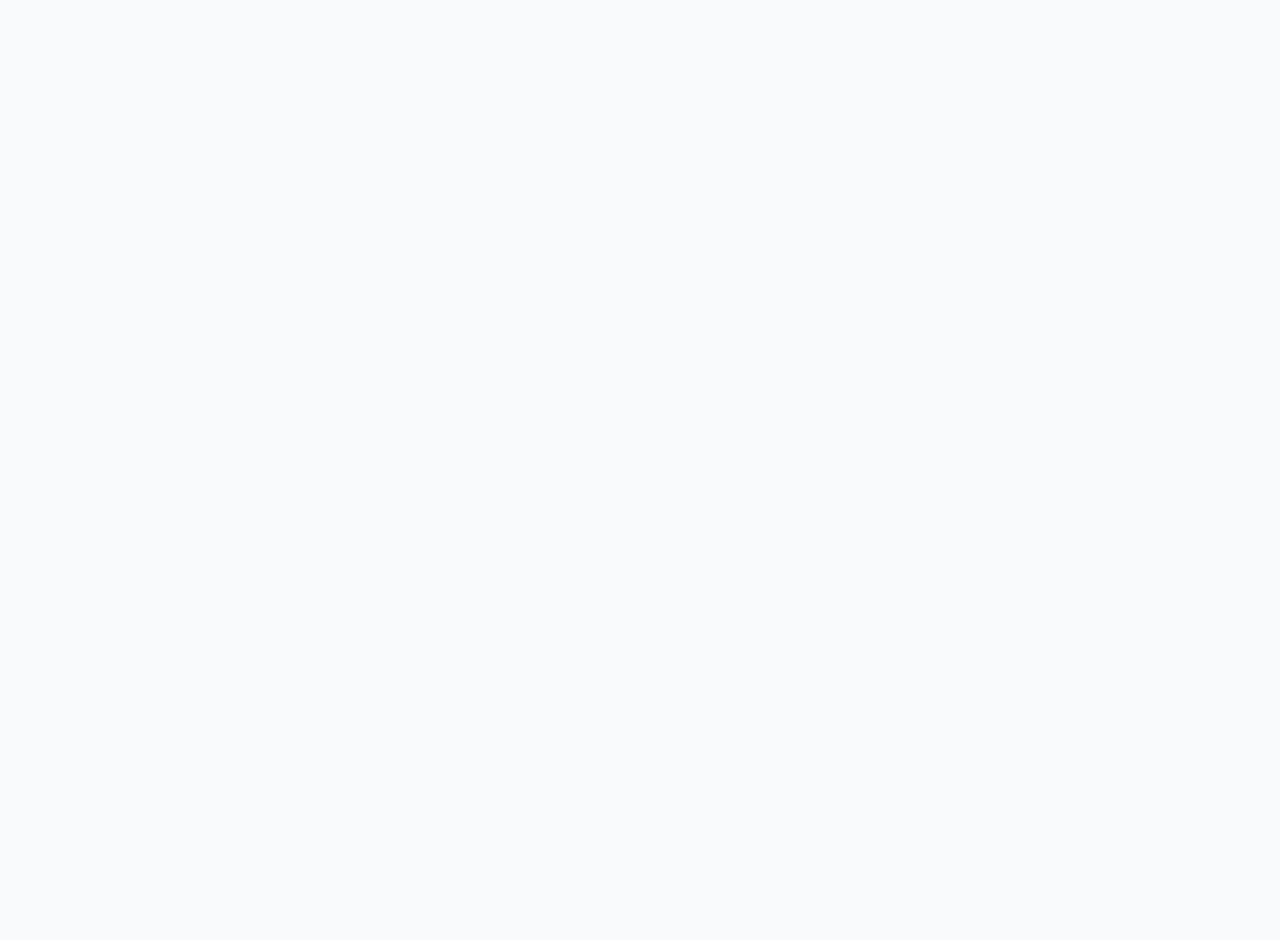
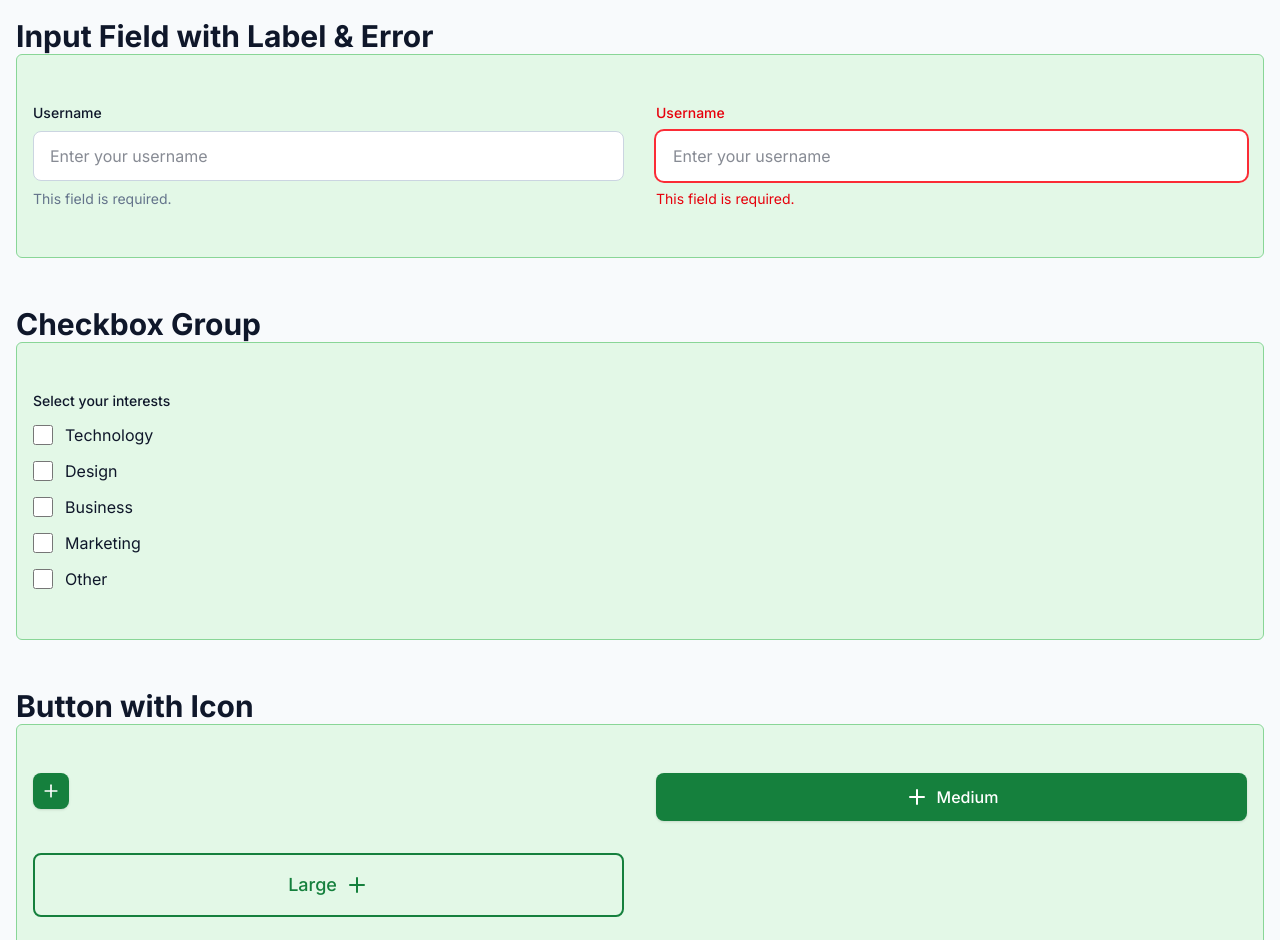
Before and after one commit to HassanTAli/User-Management-System, a Next.js app: page /showcase in a window 1280 px wide. Shown: the part 1860-2800 px from the top of the page. Before the commit the page ends 1798 px from the top, so only its background shows below. Built offline with nearby package versions, Linux system fonts and the light colour scheme.

Commit message:
Refactor button and input components: Simplified button variants and sizes, added support for icon-only buttons, and enhanced text input with error state styling. Updated showcase page to include new components.

```diff
--- a/app/globals.css
+++ b/app/globals.css
@@ -232,11 +232,6 @@ body {
   outline: none;
 }
 
-*:focus-visible {
-  outline: 2px solid var(--color-primary-600);
-  outline-offset: 2px;
-}
-
 /* ============================================
    SCROLLBAR STYLES
    ============================================ */
--- a/app/showcase/page.tsx
+++ b/app/showcase/page.tsx
@@ -1,5 +1,8 @@
+import ButtonWithIconShowcase from "@/components/showcase/button-icon-showcase";
 import ButtonShowcase from "@/components/showcase/button-showcase";
+import CheckboxGroupExample from "@/components/showcase/checkbox-group-showcase";
 import IconShowcase from "@/components/showcase/icon-showcase";
+import InputLabelErrorShowcase from "@/components/showcase/input-label-error-showcase";
 import InputsShowcase from "@/components/showcase/input-showcase";
 import StepCircleShowcase from "@/components/showcase/step-circle-showcase";
 
@@ -10,6 +13,10 @@ export default function Home() {
       <IconShowcase />
       <ButtonShowcase />
       <InputsShowcase />
+      <h2 className="text-3xl font-bold mb-8">Molecules</h2>
+      <InputLabelErrorShowcase />
+      <CheckboxGroupExample />
+      <ButtonWithIconShowcase />
     </div>
   );
 }
--- a/components/atoms/button.tsx
+++ b/components/atoms/button.tsx
@@ -1,11 +1,6 @@
 import { ButtonHTMLAttributes, FC, ReactNode } from "react";
 
-export type ButtonVariant =
-  | "primary"
-  | "secondary"
-  | "ghost"
-  | "accent"
-  | "icon";
+export type ButtonVariant = "primary" | "secondary" | "ghost" | "accent";
 
 export type ButtonSize = "sm" | "md" | "lg";
 
@@ -15,28 +10,41 @@ export interface ButtonProps extends ButtonHTMLAttributes<HTMLButtonElement> {
   leftIcon?: ReactNode;
   rightIcon?: ReactNode;
   fullWidth?: boolean;
+  iconOnly?: boolean;
   ariaLabel?: string;
 }
 
 const baseStyles =
-  "inline-flex items-center justify-center rounded-md font-medium transition-colors focus:outline-none focus:ring-2 focus:ring-offset-2 disabled:cursor-not-allowed disabled:opacity-50";
+  "inline-flex items-center justify-center rounded-lg font-medium transition-colors focus:outline-none focus:ring-2 focus:ring-offset-2 disabled:cursor-not-allowed disabled:opacity-50";
 
 const variantStyles: Record<ButtonVariant, string> = {
   primary:
-    "bg-primary-600 hover:bg-primary-700 text-white px-6 py-3 rounded-lg font-medium transition-colors shadow-sm",
+    "bg-primary-600 hover:bg-primary-700 text-white focus:ring-primary-500 shadow-sm",
   secondary:
-    "border-2 border-primary-600 text-primary-600 hover:bg-primary-50 px-6 py-3 rounded-lg font-medium transition-colors",
-  ghost:
-    "text-slate-600 hover:bg-slate-100 px-6 py-3 rounded-lg font-medium transition-colors",
+    "border-2 border-primary-600 text-primary-600 hover:bg-primary-50 focus:ring-primary-500",
+  ghost: "text-slate-600 hover:bg-slate-100 focus:ring-slate-300",
   accent:
-    "bg-red-500 hover:bg-red-600 text-white px-6 py-3 rounded-lg font-medium transition-colors",
-  icon: "bg-transparent text-gray-700 hover:bg-gray-100 focus:ring-gray-300",
+    "bg-accent-500 hover:bg-accent-600 text-white focus:ring-accent-500 shadow-sm",
 };
 
 const sizeStyles: Record<ButtonSize, string> = {
-  sm: "h-8 min-w-8 p-2",
-  md: "h-10 min-w-10 p-2.5",
-  lg: "h-12 min-w-12 p-3",
+  sm: "text-sm",
+  md: "text-base",
+  lg: "text-lg",
+};
+
+// Padding for buttons with text
+const paddingStyles: Record<ButtonSize, string> = {
+  sm: "px-4 py-2",
+  md: "px-6 py-3",
+  lg: "px-8 py-4",
+};
+
+// Size for icon-only buttons (square)
+const iconOnlyStyles: Record<ButtonSize, string> = {
+  sm: "h-9 w-9 p-2",
+  md: "h-11 w-11 p-2.5",
+  lg: "h-13 w-13 p-3",
 };
 
 function cn(...classes: (string | false | null | undefined)[]) {
@@ -49,37 +57,51 @@ export const Button: FC<ButtonProps> = ({
   leftIcon,
   rightIcon,
   fullWidth = false,
+  iconOnly = false,
   className,
   children,
   disabled,
   ariaLabel,
   ...props
 }) => {
-  const isIconOnly = variant === "icon";
+  // Icon-only button (just an icon, no text)
+  if (iconOnly) {
+    return (
+      <button
+        className={cn(
+          baseStyles,
+          variantStyles[variant],
+          iconOnlyStyles[size],
+          className
+        )}
+        disabled={disabled}
+        aria-label={ariaLabel || "Button"}
+        {...props}
+      >
+        {children}
+      </button>
+    );
+  }
 
+  // Regular button with optional icons
   return (
     <button
       className={cn(
         baseStyles,
         variantStyles[variant],
         sizeStyles[size],
-        !isIconOnly && "gap-2 px-4",
-        fullWidth && !isIconOnly && "w-full",
+        paddingStyles[size],
+        "gap-2",
+        fullWidth && "w-full",
         className
       )}
       disabled={disabled}
-      aria-label={isIconOnly ? ariaLabel : undefined}
+      aria-label={ariaLabel}
       {...props}
     >
-      {isIconOnly ? (
-        children
-      ) : (
-        <>
-          {leftIcon && <span className="flex items-center">{leftIcon}</span>}
-          {children}
-          {rightIcon && <span className="flex items-center">{rightIcon}</span>}
-        </>
-      )}
+      {leftIcon && <span className="flex items-center">{leftIcon}</span>}
+      {children}
+      {rightIcon && <span className="flex items-center">{rightIcon}</span>}
     </button>
   );
 };
--- /dev/null
+++ b/components/atoms/input-info.tsx
@@ -0,0 +1,12 @@
+interface inputMessageProps {
+  message?: string;
+  error?: boolean;
+}
+
+export function InputMessage({ message, error = false }: inputMessageProps) {
+  return (
+    <p className={`text-sm ${error ? "text-red-600" : "text-slate-500"} mt-2`}>
+      {message}
+    </p>
+  );
+}
--- a/components/atoms/text-input.tsx
+++ b/components/atoms/text-input.tsx
@@ -2,15 +2,28 @@ import { InputHTMLAttributes } from "react";
 
 interface TextInputProps extends InputHTMLAttributes<HTMLInputElement> {
   label?: string;
+  error?: boolean;
 }
 
-export function TextInput({ label, ...props }: TextInputProps) {
+export function TextInput({ label, error = false, ...props }: TextInputProps) {
   return (
     <label>
-      {label && <span className="block text-sm font-medium mb-2">{label}</span>}
+      {label && (
+        <span
+          className={`block text-sm font-medium mb-2 ${
+            error ? "text-red-600" : ""
+          }`}
+        >
+          {label}
+        </span>
+      )}
       <input
         type="text"
-        className="w-full px-4 py-3 border border-slate-300 rounded-lg bg-white focus:outline-none focus:ring-2 focus:ring-primary-500 focus:border-transparent"
+        className={`${"w-full px-4 py-3 border  rounded-lg bg-white "} ${
+          error
+            ? "ring-red-500 ring-2 outline-none border-transparent focus-visible:outline-none"
+            : "border-slate-300 focus:outline-none focus:ring-2 focus:ring-primary-500 focus:border-transparent"
+        }`}
         {...props}
       />
     </label>
--- /dev/null
+++ b/components/molecules/checkbox-group.tsx
@@ -0,0 +1,48 @@
+import { Checkbox } from "../atoms/checkbox";
+
+interface CheckboxOption {
+  value: string;
+  label: string;
+  disabled?: boolean;
+}
+
+interface CheckboxGroupProps {
+  label?: string;
+  options: CheckboxOption[];
+  value?: string[];
+  onChange?: (value: string[]) => void;
+  disabled?: boolean;
+}
+
+export function CheckboxGroup({
+  label,
+  options,
+  value = [],
+  onChange,
+  disabled,
+}: CheckboxGroupProps) {
+  const handleCheckboxChange = (optionValue: string, checked: boolean) => {
+    if (disabled) return;
+
+    const newValue = checked
+      ? [...value, optionValue]
+      : value.filter((v) => v !== optionValue);
+
+    onChange?.(newValue);
+  };
+
+  return (
+    <div className="space-y-3">
+      {label && <span className="block text-sm font-medium mb-3">{label}</span>}
+      {options.map((option) => (
+        <Checkbox
+          key={option.value}
+          label={option.label}
+          checked={value.includes(option.value)}
+          disabled={disabled || option.disabled}
+          onChange={(checked) => handleCheckboxChange(option.value, checked)}
+        />
+      ))}
+    </div>
+  );
+}
--- /dev/null
+++ b/components/molecules/text-input-label-error.tsx
@@ -0,0 +1,19 @@
+import { InputMessage } from "../atoms/input-info";
+import { TextInput } from "../atoms/text-input";
+
+interface TextInputLabelErrorProps {
+  error: boolean;
+}
+
+export const TextInputLabelError = ({ error }: TextInputLabelErrorProps) => {
+  return (
+    <div>
+      <TextInput
+        label="Username"
+        error={error}
+        placeholder="Enter your username"
+      />
+      <InputMessage message="This field is required." error={error} />
+    </div>
+  );
+};
--- /dev/null
+++ b/components/showcase/button-icon-showcase.tsx
@@ -0,0 +1,19 @@
+import { PlusIcon } from "lucide-react";
+import Button from "../atoms/button";
+import ShowcaseTemplate from "./showcase-template";
+
+export default function ButtonWithIconShowcase() {
+  return (
+    <ShowcaseTemplate title="Button with Icon">
+      <Button variant="primary" size="sm" iconOnly ariaLabel="Small">
+        <PlusIcon />
+      </Button>
+      <Button variant="primary" size="md" leftIcon={<PlusIcon />}>
+        Medium
+      </Button>
+      <Button variant="secondary" size="lg" rightIcon={<PlusIcon />}>
+        Large
+      </Button>
+    </ShowcaseTemplate>
+  );
+}
--- /dev/null
+++ b/components/showcase/checkbox-group-showcase.tsx
@@ -0,0 +1,32 @@
+"use client";
+import { useState } from "react";
+
+import { CheckboxGroup } from "../molecules/checkbox-group";
+
+const CheckboxGroupExample = () => {
+  const [interests, setInterests] = useState<string[]>([]);
+
+  const interestOptions = [
+    { value: "technology", label: "Technology" },
+    { value: "design", label: "Design" },
+    { value: "business", label: "Business" },
+    { value: "marketing", label: "Marketing" },
+    { value: "other", label: "Other" },
+  ];
+
+  return (
+    <>
+      <h1 className="text-3xl font-bold">Checkbox Group</h1>
+      <div className="container mx-auto py-12 px-4 mb-12 rounded-md border border-primary-300 bg-primary-50 p-4 flex">
+        <CheckboxGroup
+          label="Select your interests"
+          options={interestOptions}
+          value={interests}
+          onChange={setInterests}
+        />
+      </div>
+    </>
+  );
+};
+
+export default CheckboxGroupExample;
--- /dev/null
+++ b/components/showcase/input-label-error-showcase.tsx
@@ -0,0 +1,15 @@
+import { TextInputLabelError } from "../molecules/text-input-label-error";
+
+const InputLabelErrorShowcase = () => {
+  return (
+    <>
+      <h1 className="text-3xl font-bold">Input Field with Label & Error</h1>
+      <div className="grid grid-cols-1 md:grid-cols-2 gap-8 container mx-auto py-12 px-4 mb-12 rounded-md border border-primary-300 bg-primary-50 p-4">
+        <TextInputLabelError error={false} />
+        <TextInputLabelError error={true} />
+      </div>
+    </>
+  );
+};
+
+export default InputLabelErrorShowcase;
--- /dev/null
+++ b/components/showcase/showcase-template.tsx
@@ -0,0 +1,17 @@
+interface showcaseTemplateProps extends React.PropsWithChildren {
+  title?: string;
+}
+
+export default function ShowcaseTemplate({
+  title,
+  children,
+}: showcaseTemplateProps) {
+  return (
+    <>
+      <h1 className="text-3xl font-bold">{title || ""}</h1>
+      <div className="grid grid-cols-1 md:grid-cols-2 gap-8 container mx-auto py-12 px-4 mb-12 rounded-md border border-primary-300 bg-primary-50 p-4">
+        {children}
+      </div>
+    </>
+  );
+}
```
